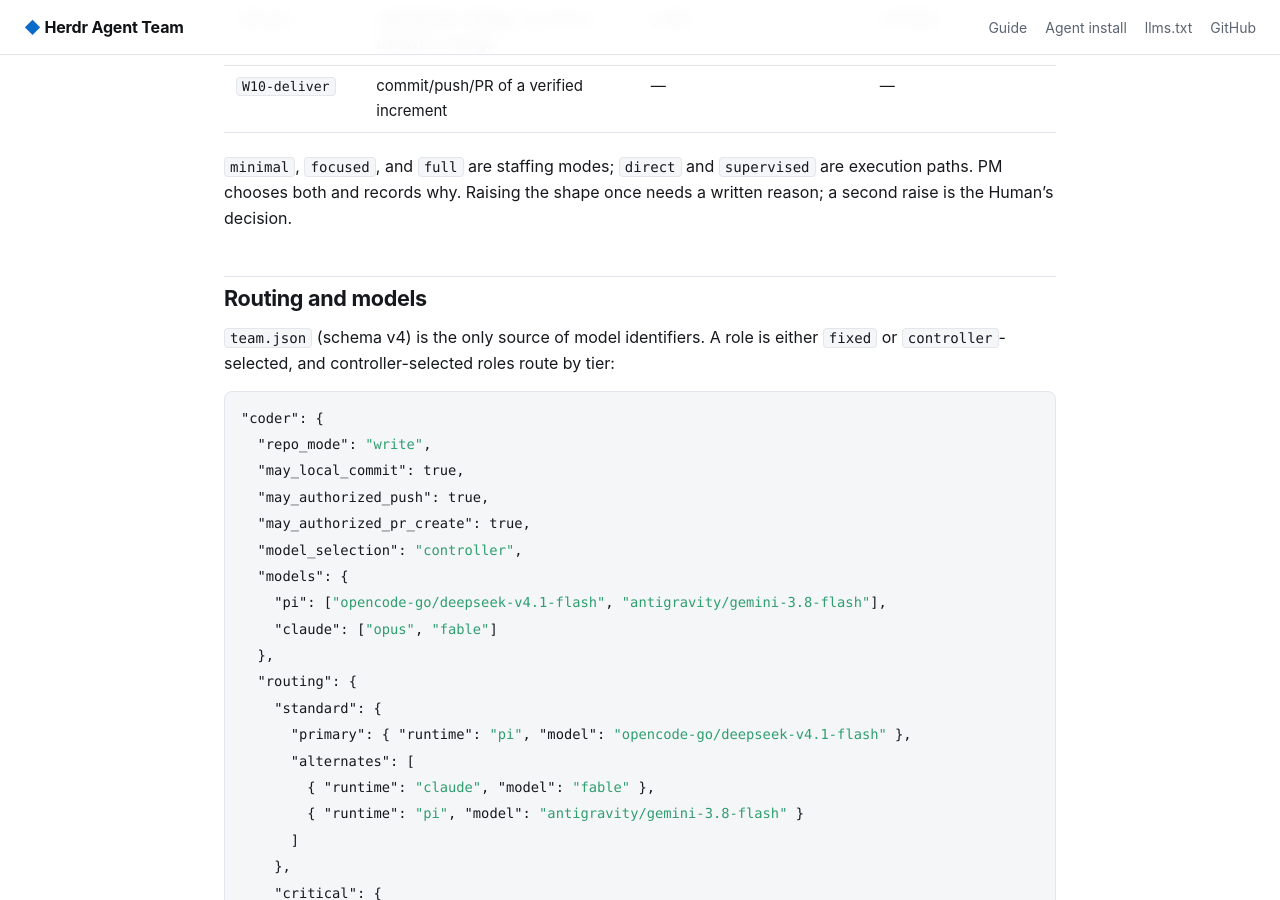
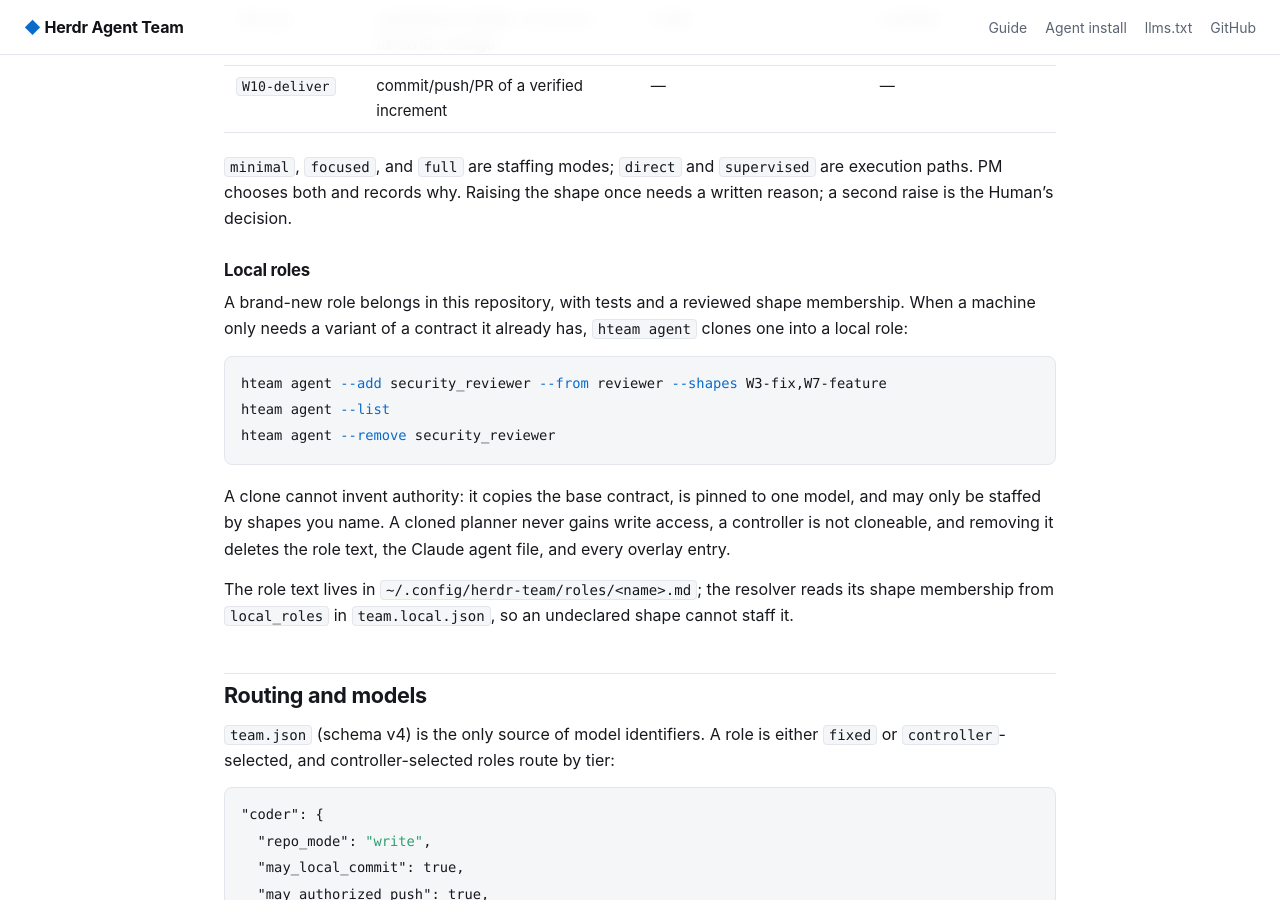
Before and after one commit to tomozard/agent-skills, a Jekyll site: the page built from docs/index.md, in a window 1280 px wide and 900 px high, scrolled down 9446 px. Built offline with Jekyll 4.4.1, drawn with Linux system fonts in a browser that asks for light colours; some of the changed text lies outside the part shown.

Commit message:
feat(agent): clone a role contract into a machine-local role
A new role belongs in the repository, but a machine often needs a variant of a
contract it already has. hteam agent clones one under a new name with the
smallest set of privileges that can work:

  hteam agent --add security_reviewer --from reviewer --shapes W3-fix,W7-feature
  hteam agent --list | --json | --remove NAME

The clone copies the base contract, is pinned to one allowlisted model, and is
staffable only by the shapes it declares in local_roles. Guardrails: built-in and
controller names are not cloneable, a clone of a planner never gains write
authority, a kind that contradicts the base is refused, and an unknown or empty
shape list is refused. A failed validation restores the overlay and deletes the
files it just wrote.

Runtime awareness: workflow-shape injects local roles into the declared shapes,
agent-runtime and herdr-app-spawn-role read the local role text, task-board
accepts them for events, and team-config validates local_roles declarations.
The workflow-shape/task-board shims now fall back to the payload scripts, so the
tools work from a checkout without an install.

Tests: tests/hteam-agent.test.sh covers add/remove, resolver membership, the
guardrails, worker authority, and the non-TTY refusal.

````diff
--- a/docs/index.md
+++ b/docs/index.md
@@ -330,6 +330,27 @@ The shape decides who works, from one intake file:
 execution paths. PM chooses both and records why. Raising the shape once needs a
 written reason; a second raise is the Human's decision.
 
+### Local roles
+
+A brand-new role belongs in this repository, with tests and a reviewed shape
+membership. When a machine only needs a variant of a contract it already has,
+`hteam agent` clones one into a local role:
+
+```bash
+hteam agent --add security_reviewer --from reviewer --shapes W3-fix,W7-feature
+hteam agent --list
+hteam agent --remove security_reviewer
+```
+
+A clone cannot invent authority: it copies the base contract, is pinned to one
+model, and may only be staffed by shapes you name. A cloned planner never gains
+write access, a controller is not cloneable, and removing it deletes the role
+text, the Claude agent file, and every overlay entry.
+
+The role text lives in `~/.config/herdr-team/roles/<name>.md`; the resolver reads
+its shape membership from `local_roles` in `team.local.json`, so an undeclared
+shape cannot staff it.
+
 ## Routing and models
 
 `team.json` (schema v4) is the only source of model identifiers. A role is either
@@ -427,6 +448,7 @@ team-config reset          # drop the overlay and re-render
 | `hteam health`, `hteam health --json` | readiness: host, Herdr, runtimes, install, routing, vault, voice — exit `3` when the host cannot run the team |
 | `hteam setup` | guided: Herdr check → folder → vault → projects → voice; `--defaults`, `--dry-run`, `--only`, `--projects all\|none` |
 | `hteam model` | show/pin routing in `team.local.json`, re-render, validate |
+| `hteam agent` | list/add/remove a machine-local role cloned from a built-in contract |
 | `hteam-config show`, `set`, `validate` | read and write per-machine config |
 | `hteam-dispatch <role> --brief F --request "…" --risk low` | one call: intake → shape → spawn, and it refuses a role the shape does not staff |
 | `hteam-dispatch --explain --request "…" --risk low` | print the resolved shape without spawning |
@@ -511,8 +533,8 @@ Known gaps, in priority order:
    artifacts are still open.
 2. **`hteam model` follow-ups** — the overlay and the wizard exist; per-role
    prompt editing (not just routing) and an `--explain` diff are still open.
-3. **`hteam agent`** — a constrained "clone a role contract" wizard; a brand-new
-   role still belongs in the repository, with tests.
+3. **`hteam agent` follow-ups** — cloning exists; editing the role text in place
+   from the wizard, and generating the operator reference page, are still open.
 4. **npm package** — `npx herdr-agent-team`, version-pinned, instead of fetching
    the repository on every install.
 5. **Project scope checks** — per-project health (registry entry, branch, task
--- a/docs/llms.txt
+++ b/docs/llms.txt
@@ -26,6 +26,7 @@ Install, then verify:
 - `hteam health [--json]`: one readiness verdict for host, Herdr, runtimes, install, routing, vault, and voice; exit 3 when the host cannot run the team.
 - `hteam setup [--defaults|--dry-run|--only ...]`: guided setup — host check, folder, vault, project registry, voice.
 - `hteam model [--set ROLE TIER RUNTIME MODEL|--unset|--reset|--json]`: pin routing in `~/.config/herdr-team/team.local.json`, re-render, validate.
+- `hteam agent [--add NAME --from BASE --shapes ...|--remove NAME|--list|--json]`: clone a role contract into a machine-local role.
 - `hteam-config show|get|set|validate|path`: per-machine config at `~/.config/herdr-team/hteam.yaml`.
 - `hteam-dispatch <role> --brief F --request "…" --risk low`: intake, resolve, spawn in one call.
 - `workflow-shape --list`: the eleven task shapes (`W0`–`W10`).
````
Also changed, not shown: README.md, 13 other files.
